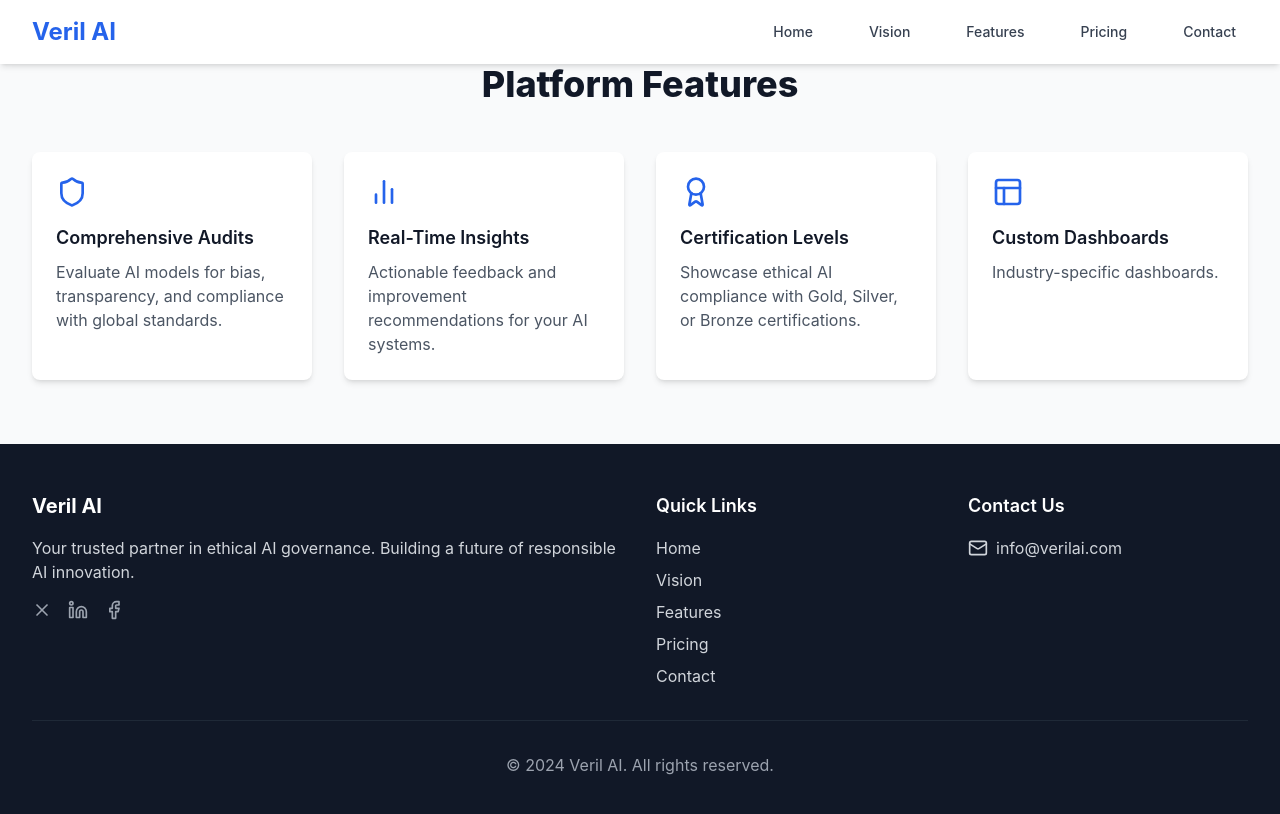
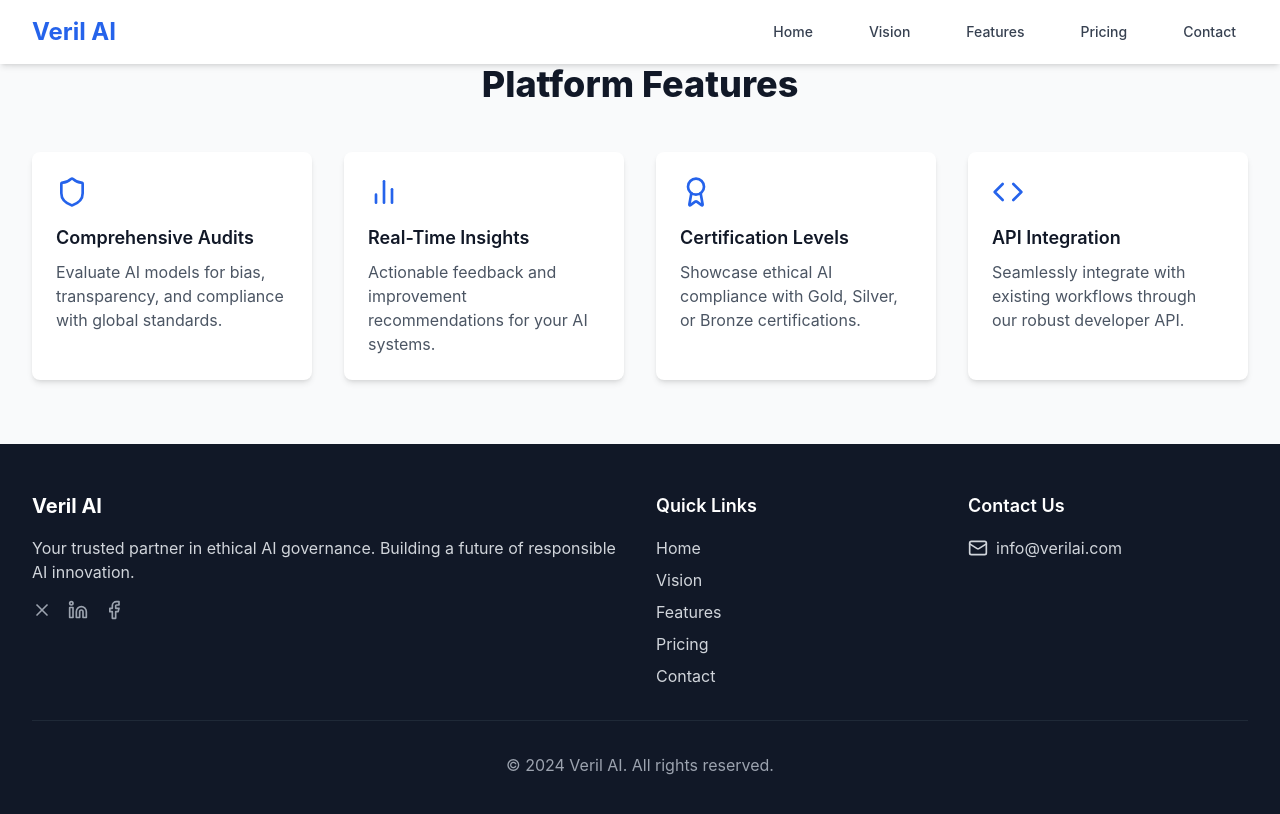
Before and after one commit to Veril-AI/veril-ai-website, a React (Create React App) app: page /#/features in a window 1280 px wide. Shown: the top 814 px of the page. Built offline with nearby package versions, Linux system fonts and the light colour scheme.

Commit message:
change custom dashboard section to api integration

```diff
--- a/src/components/Features.jsx
+++ b/src/components/Features.jsx
@@ -1,5 +1,5 @@
 import React from 'react';
-import { Shield, BarChart2, Award, Layout } from 'lucide-react';
+import { Shield, BarChart2, Award, Code } from 'lucide-react';
 
 const Features = () => {
   const features = [
@@ -19,9 +19,9 @@ const Features = () => {
       icon: Award,
     },
     {
-      name: 'Custom Dashboards',
-      description: 'Industry-specific dashboards.',
-      icon: Layout,
+      name: 'API Integration',
+      description: 'Seamlessly integrate with existing workflows through our robust developer API.',
+      icon: Code,
     },
   ];
 
```
